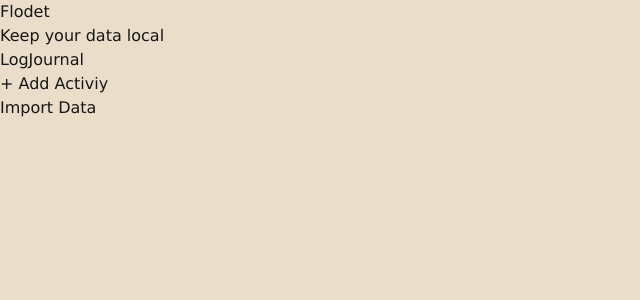
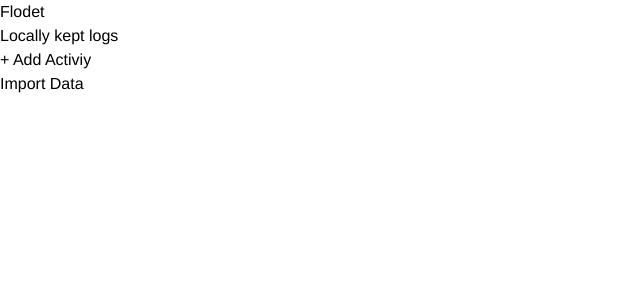
Before and after one commit to jackmuva/flodet, a Next.js app: page / in a window 1280 px wide. Shown: the top 300 px of the page, without its empty margins (0-640 px from the left). Built offline with nearby package versions, Linux system fonts and the light colour scheme.

Commit message:
reformated flodet with a slicker design and moved the menu bar to its own component

```diff
--- a/src/app/components/log/ContributionChart.tsx
+++ b/src/app/components/log/ContributionChart.tsx
@@ -55,7 +55,7 @@
 	const numColumns = Math.ceil(dayArray.length / 7);
 
 	return (
-		<div className="border-2 rounded-lg pb-6 pt-4 pl-6 pr-4">
+		<div className="overflow-x-auto w-screen md:w-fit border-2 rounded-lg pb-6 pt-4 pl-6 pr-4">
 			<div className="flex space-x-4 items-start">
 				<div className="flex flex-col ">
 					<div className="text-2xl font-bold mb-4 ml-4">{data.goal}</div>
--- a/src/app/components/log/GoalModal.tsx
+++ b/src/app/components/log/GoalModal.tsx
@@ -8,8 +8,8 @@
 	}
 
 	return (
-		<div className="fixed w-80 md:w-1/4 h-1/4 border-2 rounded-md bg-stone-200 flex flex-col space-y-2 justify-center items-center">
-			<button onClick={() => goalProps.toggleGoalModal()} className="hover:font-bold m-1 absolute top-0 left-0">
+		<div className="absolute bottom-2 left-8 border-4 z-20 shadow-lg text-sm p-1 space-x-1 rounded-md bg-stone-200 flex justify-center items-center">
+			<button onClick={() => goalProps.toggleGoalModal()} className="hover:font-bold ml-1 mr-4 ">
 				X
 			</button>
 			<div className="flex space-x-2 items-center justify-center">
--- a/src/app/components/log/Log.tsx
+++ /dev/null
@@ -1,55 +0,0 @@
-import { useState } from "react";
-import { ContributionChart } from "./ContributionChart";
-import { GoalModal } from "./GoalModal";
-
-export const Log = () => {
-	const [logState, setLogState] = useState<{ activeGoal: string, goals: Array<string>, goalModal: boolean }>
-		({ activeGoal: "", goals: [], goalModal: false });
-
-	const toggleGoalModal = () => {
-		setLogState((prev) => ({ ...prev, goalModal: !prev.goalModal }));
-	}
-
-	const addGoal = (goal: string) => {
-		setLogState((prev) => ({ activeGoal: goal, goals: [...prev.goals, goal], goalModal: false }));
-	}
-
-	const setActiveGoal = (goal: string) => {
-		setLogState((prev) => ({ ...prev, activeGoal: goal }));
-	}
-
-	const goalTabs = logState.goals.map((goal) => {
-		return (
-			<button className="px-2 py-1 rounded-md bg-neutral-200 hover:bg-neutral-400"
-				onClick={() => setActiveGoal(goal)}>
-				{goal}
-			</button>
-		)
-	});
-
-	return (
-		<div className="flex flex-col justify-center items-center">
-			<div className={logState.goals.length === 0 ? "flex space-x-2 border-2 h-72 bg-neutral-100 w-1/2 rounded-lg justify-center items-center" :
-				"flex space-x-2 mb-2"}>
-				<button onClick={() => toggleGoalModal()} className="px-4 py-1 bg-green-600 rounded-md text-white hover:bg-green-500">
-					+ Add Activiy
-				</button>
-				<div className="flex flex-col justify-center items-center border-2 rounded-md bg-neutral-100 px-4 py-2">
-					<button onClick={() => { }} className="text-sm hover:-translate-y-0.5 border-b-2 border-stone-400 px-1">
-						Import Data
-					</button>
-					{logState.goals.length > 0 &&
-						<button onClick={() => { }} className="text-sm hover:-translate-y-0.5 border-b-2 border-stone-400 px-1">
-							Save Data
-						</button>
-					}
-				</div>
-				{logState.goalModal && <GoalModal toggleGoalModal={toggleGoalModal} addGoal={addGoal} />}
-			</div>
-			<div className="flex w-5/6 mb-1 space-x-2">
-				{goalTabs}
-			</div>
-			{logState.goals.length > 0 && <ContributionChart dateMap={{}} goal={logState.activeGoal} />}
-		</div>
-	);
-}
--- /dev/null
+++ b/src/app/components/log/MainMenu.tsx
@@ -0,0 +1,58 @@
+import { useState } from "react";
+import { GoalModal } from "./GoalModal";
+
+export const MainMenu = (menuProps: { goals: Array<string>, addGoal: (goal: string) => void, setActiveGoal: (goal: string) => void }) => {
+	const [goalModal, setGoalModal] = useState<boolean>(false);
+
+	const toggleGoalModal = () => {
+		setGoalModal((prev) => (!prev));
+	}
+
+	const goalTabs = menuProps.goals.map((goal) => {
+		return (
+			<button className="px-2 py-0.5 rounded-md bg-neutral-200 hover:bg-neutral-300"
+				onClick={() => menuProps.setActiveGoal(goal)}>
+				{goal}
+			</button>
+		)
+	});
+
+
+
+	return (
+		<div className="sticky w-11/12 md:w-1/2 border-2 bg-neutral-100 top-10 h-32 rounded-md  shadow-lg flex items-center p-4 justify-between">
+			<div className="flex w-5/6 justify-start items-center ">
+				<div className="flex flex-col justify-center items-center min-w-36">
+					<div className="font-bold text-2xl">
+						Flodet
+					</div>
+					<div className="text-sm text-center">
+						Locally kept logs
+					</div>
+					<button onClick={() => toggleGoalModal()} className="px-2 py-2 mt-2 bg-green-100 rounded-md text-sm font-bold text-stone-800 hover:bg-green-200">
+						+ Add Activiy
+					</button>
+
+				</div>
+				<div className={"flex pace-x-2 flex-wrap"}>
+					{goalModal && <GoalModal toggleGoalModal={toggleGoalModal} addGoal={menuProps.addGoal} />}
+					<div className="flex flex-wrap gap-2">
+						{goalTabs}
+					</div>
+				</div>
+			</div>
+			<div className="w-1/6 flex flex-col space-y-2 justify-center items-center h-full py-2">
+				<button onClick={() => { }} className="text-sm hover:text-stone-400 border-b-2 border-stone-300">
+					Import Data
+				</button>
+				{menuProps.goals.length > 0 &&
+					<button onClick={() => { }} className="text-sm hover:text-stone-400 border-b-2 border-stone-300">
+						Save Data
+					</button>
+				}
+			</div>
+
+		</div>
+
+	);
+}
--- a/src/app/globals.css
+++ b/src/app/globals.css
@@ -3,14 +3,14 @@
 @tailwind utilities;
 
 :root {
-  --background: #EADDCA;
-  --foreground: #171717;
+  --background: #fafafaA;
+  --foreground: #fafafaA;
 }
 
 @media (prefers-color-scheme: dark) {
   :root {
 
-  --background: #FFFFF0;
+  --background: #fafafaA;
     --foreground: #ededed;
   }
 }
@@ -18,5 +18,5 @@
 body {
   color: var(--foreground);
   background: var(--background);
-  font-family: Verdana, Geneva, sans-serif;
+  font-family: Helvetica, Arial, sans-serif;
 }
--- a/src/app/page.tsx
+++ b/src/app/page.tsx
@@ -1,36 +1,27 @@
 "use client";
 
+import { ContributionChart } from "./components/log/ContributionChart";
 import { useState } from "react";
-import { Log } from "./components/log/Log";
+import { MainMenu } from "./components/log/MainMenu";
 
 export default function Home() {
-  const [page, setPage] = useState<string>("log");
+  const [logState, setLogState] = useState<{ activeGoal: string, goals: Array<string> }>
+    ({ activeGoal: "", goals: [] });
+
+
+  const addGoal = (goal: string) => {
+    setLogState((prev) => ({ activeGoal: goal, goals: [...prev.goals, goal], goalModal: false }));
+  }
+
+  const setActiveGoal = (goal: string) => {
+    setLogState((prev) => ({ ...prev, activeGoal: goal }));
+  }
 
   return (
-    <div className="absolute top-0 left-0 flex items-center w-screen min-h-screen border-2 text-stone-800 bg-stone-50">
-      <div className="flex flex-col space-y-8 basis-1/6 min-h-screen items-center
-        text-green-950 justify-center border-stone-200 border-r-2 bg-green-50">
-        <div className="flex flex-col justify-center items-center space-y-0">
-          <div className="text-2xl font-bold flex flex-col justify-end p-0 m-0">
-            Flodet
-          </div>
-          <div className="text-sm">
-            Keep your data local
-          </div>
-        </div>
-        <div className="flex flex-col space-y-2">
-          <button className="font-bold hover:text-green-500" onClick={() => setPage("log")}>
-            Log
-          </button>
-          <button className="font-bold hover:text-green-500" onClick={() => setPage("journal")}>
-            Journal
-          </button>
-        </div>
-      </div>
-      <div className="basis-5/6">
-        {page === "log" &&
-          <Log />
-        }
+    <div className="absolute top-0 left-0 flex flex-col items-center w-screen min-h-screen text-stone-800 bg-stone-50">
+      <MainMenu goals={logState.goals} addGoal={addGoal} setActiveGoal={setActiveGoal} />
+      <div className="pt-32">
+        {logState.goals.length > 0 && <ContributionChart dateMap={{}} goal={logState.activeGoal} />}
       </div>
     </div>
   );
```
